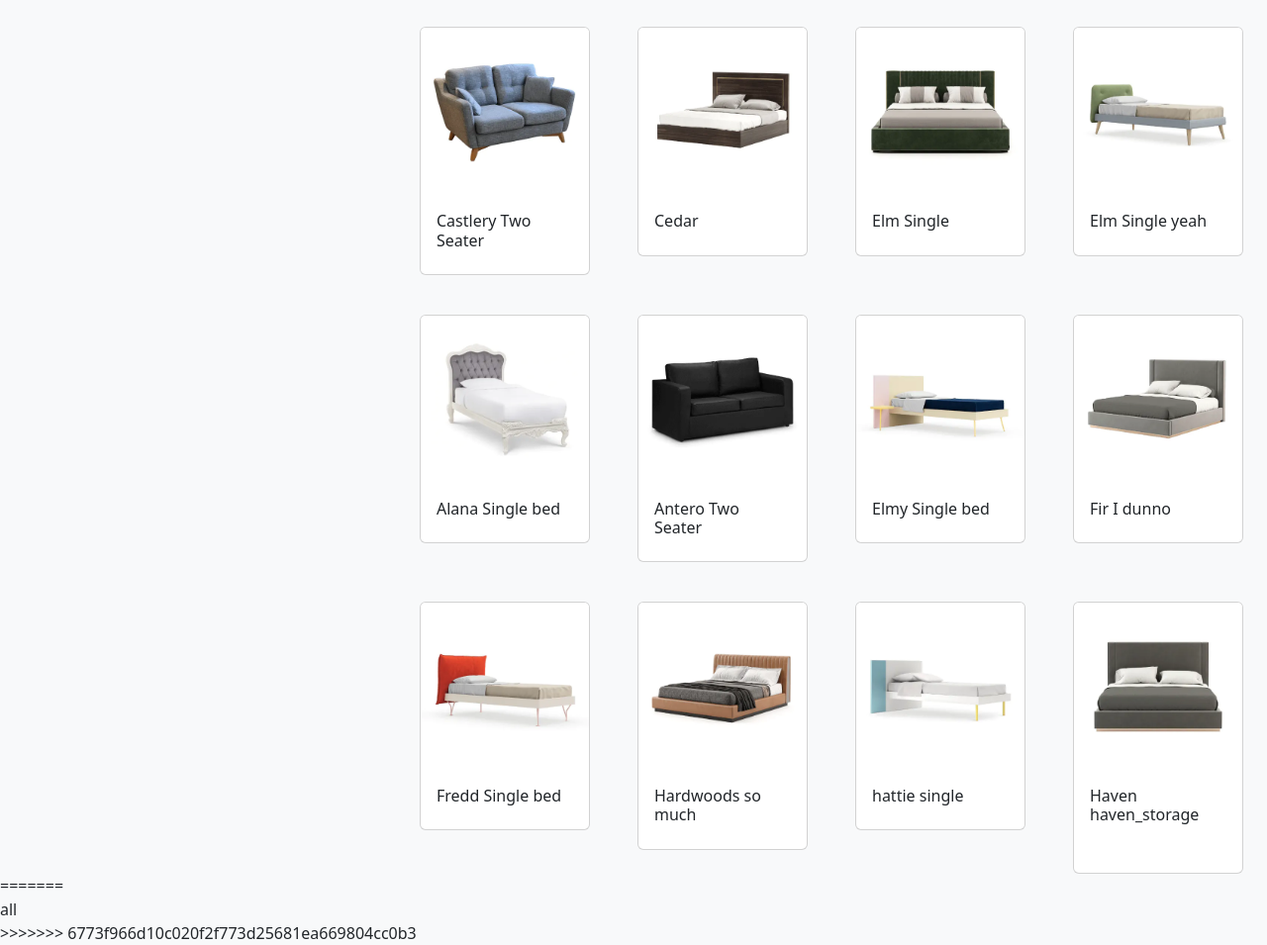
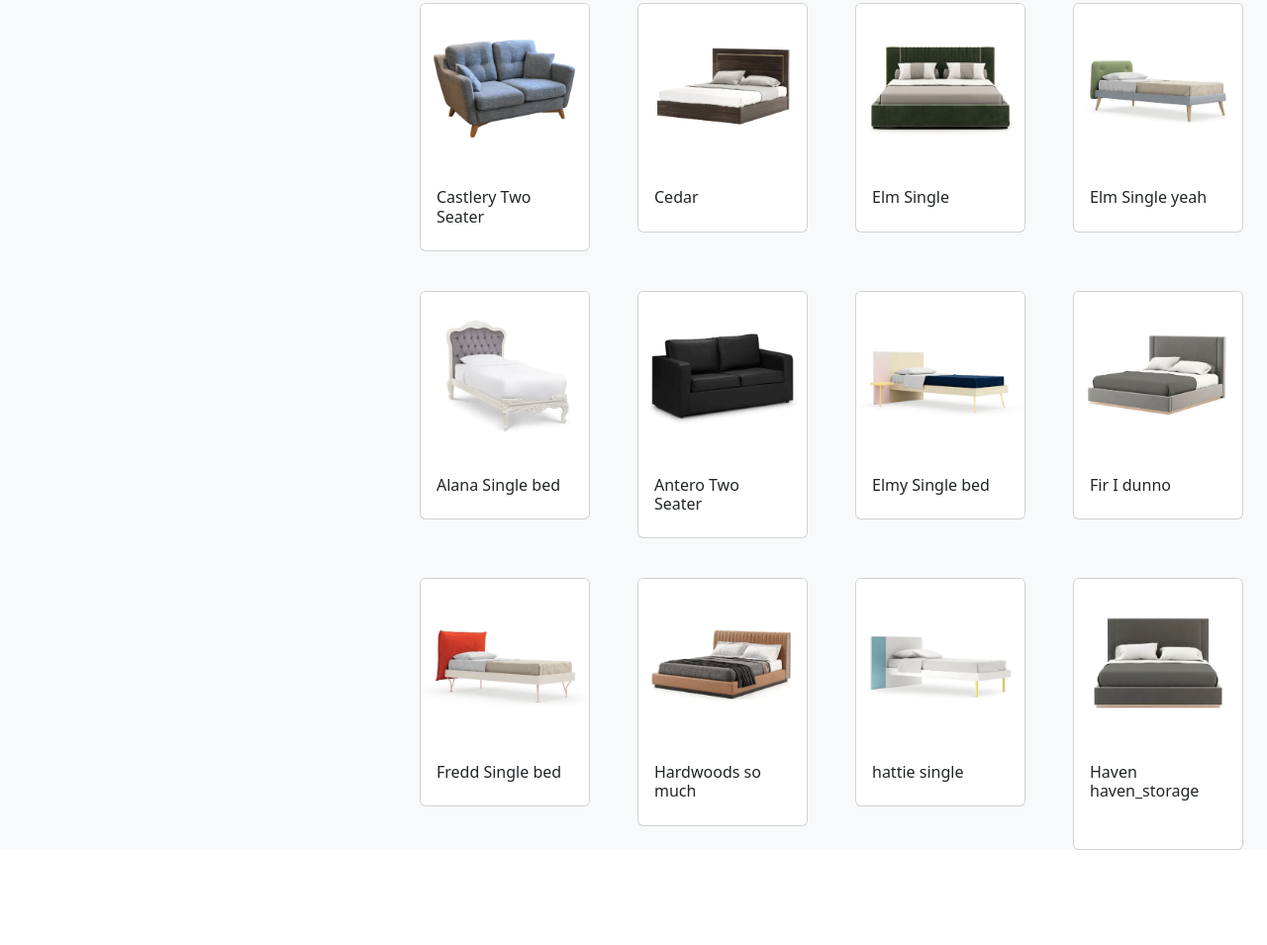
Before and after one commit to Normankita/multivendor-v.1.0, a website: page Furniture.html in a window 1280 px wide. Shown: the part 303-1258 px from the top of the page at 99% size. After the commit the page ends 1162 px from the top, so only its background shows below. Drawn offline with nearby package versions, Linux system fonts and the light colour scheme.

Commit message:
reversed the changes

```diff
--- a/Furniture.html
+++ b/Furniture.html
@@ -12,7 +12,6 @@
 </head>
 
 <body>
-<<<<<<< HEAD
     <div class="bg-light">
         <div class="container mt-5 " style="margin-left: 0px; position: fixed; ">
             <div class="d-flex flex-column " style="padding-right: 0px; ">
@@ -237,11 +236,6 @@
                 </div>
             </div>
         </div>
-=======
-    <div>
-        all
-    </div>
->>>>>>> 6773f966d10c020f2f773d25681ea669804cc0b3
 </body>
 
 </html>
```
